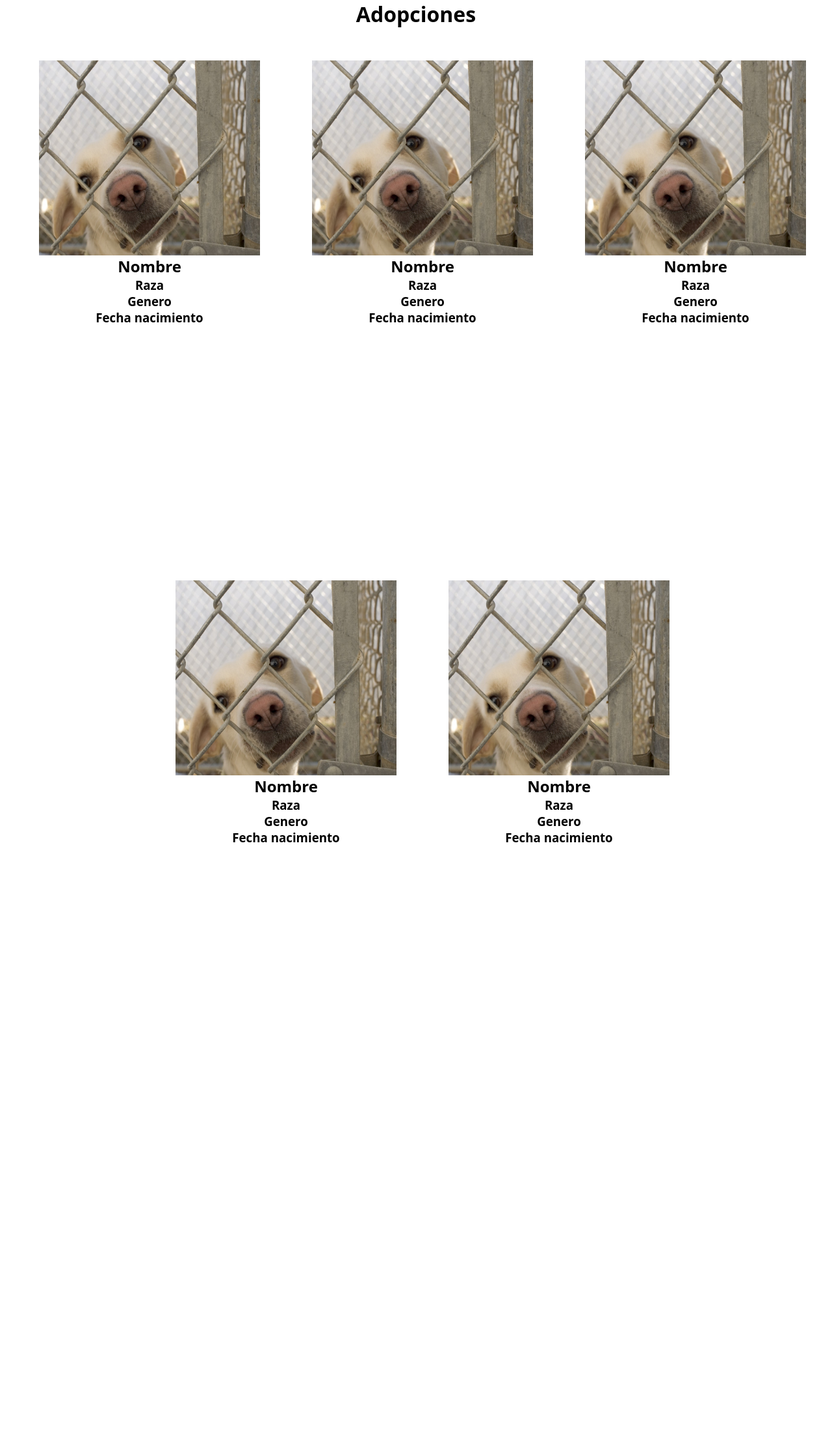
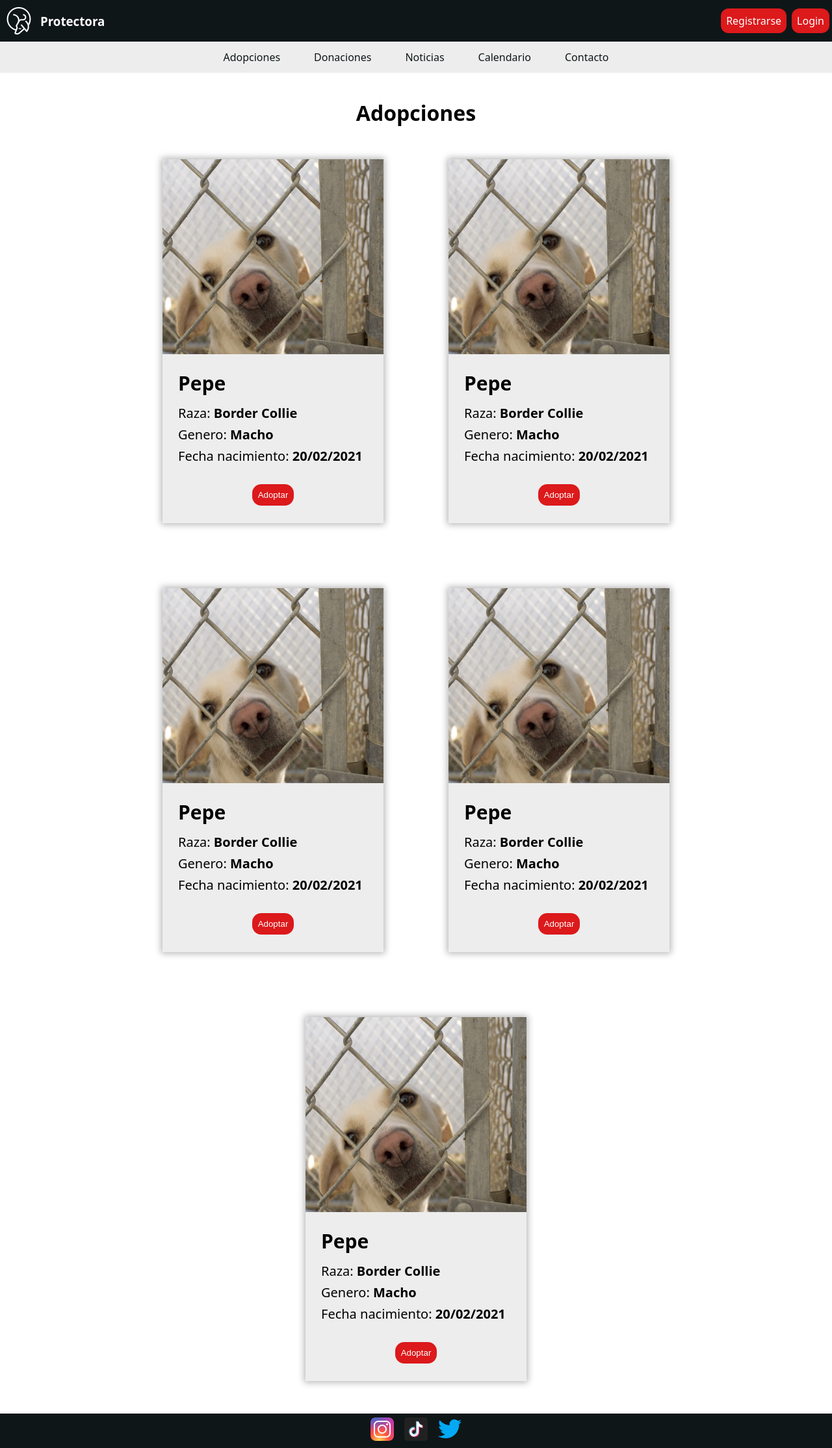
Before and after one commit to rubenfreiria/Proyecto, a PHP site: page /public/previewAdopciones.html in a window 1280 px wide. Shown: the whole page at 65% size. Before the commit the page ends 1296 px from the top, so only its background shows below. Run offline with PHP 8.4, Linux system fonts and the light colour scheme.

Commit message:
Estilos para adopciones

```diff
--- a/public/Adopciones.php
+++ b/public/Adopciones.php
@@ -25,7 +25,7 @@
             echo "<img src=" . $animal['foto'] . " alt='foto_animal' />";
             echo "</div>";
             echo "<div class='animalInfo'>";
-            echo "<p>Nombre: " . $animal['nombre'] . "</p>";
+            echo "<p id='animalNombre'>Nombre: " . $animal['nombre'] . "</p>";
             echo "<p>Raza: " . $animal['raza'] . "</p>";
             echo "<p>Sexo: " . $animal['genero'] . "</p>";
             echo "<p>Fecha de nacimiento: " . $animal['fecha_nacimiento'] . "</p>";
--- a/public/previewAdopciones.html
+++ b/public/previewAdopciones.html
@@ -8,19 +8,47 @@
     <title>Document</title>
   </head>
 
-  <body id="bodyAdopciones">
+  <body>
+    <header>
+      <nav id="menu">
+        <div id="menuIzquierda">
+          <img
+            class="elementoMenu"
+            id="logoHeader"
+            src="../media/logos/logoWhite.png"
+          />
+          <h3>
+            <a class="elementoMenu" id="h3Menu" href="index.php">Protectora</a>
+          </h3>
+        </div>
+        <div id="menuDerecha">
+          <a class="elementoMenu" href="public/register.php">Registrarse</a>
+          <a class="elementoMenu" href="public/login.php">Login</a>
+        </div>
+      </nav>
+    </header>
+    <section>
+      <div id="menuContainer">
+        <a class="menuLink" href="">Adopciones</a>
+        <a class="menuLink" href="">Donaciones</a>
+        <a class="menuLink" href="">Noticias</a>
+        <a class="menuLink" href="">Calendario</a>
+        <a class="menuLink" href="">Contacto</a>
+      </div>
+    </section>
+    <div id="bodyAdopciones">
       <h1>Adopciones</h1>
-
       <main id="mainAdopciones">
         <div class="animal">
           <div class="animalImagen">
             <img src="../media/perroJaula.jpg" alt="foto_animal" />
           </div>
           <div class="animalInfo">
-          <h2>Nombre</h2>
-          <h3>Raza</h3>
-          <h3>Genero</h3>
-          <h3>Fecha nacimiento</h3>
+            <p id="animalNombre"><b>Pepe</b></p>
+            <p>Raza: <b>Border Collie</b></p>
+            <p>Genero: <b>Macho</b></p>
+            <p>Fecha nacimiento: <b>20/02/2021</b></p>
+            <div id="divBtnAdoptar"><button>Adoptar</button></div>
           </div>
         </div>
         <div class="animal">
@@ -28,10 +56,11 @@
             <img src="../media/perroJaula.jpg" alt="foto_animal" />
           </div>
           <div class="animalInfo">
-          <h2>Nombre</h2>
-          <h3>Raza</h3>
-          <h3>Genero</h3>
-          <h3>Fecha nacimiento</h3>
+            <p id="animalNombre"><b>Pepe</b></p>
+            <p>Raza: <b>Border Collie</b></p>
+            <p>Genero: <b>Macho</b></p>
+            <p>Fecha nacimiento: <b>20/02/2021</b></p>
+            <div id="divBtnAdoptar"><button>Adoptar</button></div>
           </div>
         </div>
         <div class="animal">
@@ -39,10 +68,24 @@
             <img src="../media/perroJaula.jpg" alt="foto_animal" />
           </div>
           <div class="animalInfo">
-          <h2>Nombre</h2>
-          <h3>Raza</h3>
-          <h3>Genero</h3>
-          <h3>Fecha nacimiento</h3>
+            <p id="animalNombre"><b>Pepe</b></p>
+            <p>Raza: <b>Border Collie</b></p>
+            <p>Genero: <b>Macho</b></p>
+            <p>Fecha nacimiento: <b>20/02/2021</b></p>
+            <div id="divBtnAdoptar"><button>Adoptar</button></div>
+          </div>
+
+        </div>
+        <div class="animal">
+          <div class="animalImagen">
+            <img src="../media/perroJaula.jpg" alt="foto_animal" />
+          </div>
+          <div class="animalInfo">
+            <p id="animalNombre"><b>Pepe</b></p>
+            <p>Raza: <b>Border Collie</b></p>
+            <p>Genero: <b>Macho</b></p>
+            <p>Fecha nacimiento: <b>20/02/2021</b></p>
+            <div id="divBtnAdoptar"><button>Adoptar</button></div>
           </div>
         </div>
         <div class="animal">
@@ -50,23 +93,27 @@
             <img src="../media/perroJaula.jpg" alt="foto_animal" />
           </div>
           <div class="animalInfo">
-          <h2>Nombre</h2>
-          <h3>Raza</h3>
-          <h3>Genero</h3>
-          <h3>Fecha nacimiento</h3>
-        </div>
-      </div>
-      <div class="animal">
-        <div class="animalImagen">
-          <img src="../media/perroJaula.jpg" alt="foto_animal" />
-        </div>
-        <div class="animalInfo">
-          <h2>Nombre</h2>
-          <h3>Raza</h3>
-          <h3>Genero</h3>
-          <h3>Fecha nacimiento</h3>
+            <p id="animalNombre"><b>Pepe</b></p>
+            <p>Raza: <b>Border Collie</b></p>
+            <p>Genero: <b>Macho</b></p>
+            <p>Fecha nacimiento: <b>20/02/2021</b></p>
+            <div id="divBtnAdoptar"><button>Adoptar</button></div>
           </div>
         </div>
       </main>
+    </div>
+    <footer id="footer-index">
+      <div id="social">
+        <a>
+          <img id="twitter" src="../media/social/instagram.svg" alt="twitter" />
+        </a>
+        <a>
+          <img id="instagram" src="../media/social/tiktok.svg" alt="instagram" />
+        </a>
+        <a>
+          <img id="tiktok" src="../media/social/twitter.svg" alt="tiktok" />
+        </a>
+      </div>
+    </footer>
   </body>
 </html>
--- a/styles/styles.css
+++ b/styles/styles.css
@@ -348,6 +348,7 @@ a:active {
   display: flex;
   justify-content: center;
   align-items: center;
+  bottom: 0;
   background-color: var(--main-black);
 }
 
@@ -428,6 +429,7 @@ form {
 
 /* Inicio estilos adopciones */
 #bodyAdopciones {
+  margin-top: 40px;
   width: 100%;
   height: 100%;
   display: flex;
@@ -446,8 +448,9 @@ form {
 
 .animal {
   margin: 50px;
-  height: 700px;
-  width: 320px;
+  height: 560px;
+  width: 340px;
+  box-shadow: 0px 0px 10px 2px rgba(0, 0, 0, 0.3);
 }
 
 .animalImagen {
@@ -461,10 +464,25 @@ form {
 }
 
 .animalInfo {
-  display: flex;
-  align-items: center;
-  flex-direction: column;
-  height: 400px;
+  padding: 24px;
+  height: 260px;
   width: 340px;
+  background-color: var(--main-grey);
+}
+
+.animalInfo p{
+  font-size: 20px;
+  padding-bottom: 6px;
+}
+
+#animalNombre{
+  font-size: 30px;
+  padding-bottom: 12px;
+}
+
+#divBtnAdoptar{
+display: flex;
+justify-content: center;
+padding-top: 16px;
 }
 /* Fin estilos adopciones */
```
Lines whose indentation alone changed are shown as unchanged.
